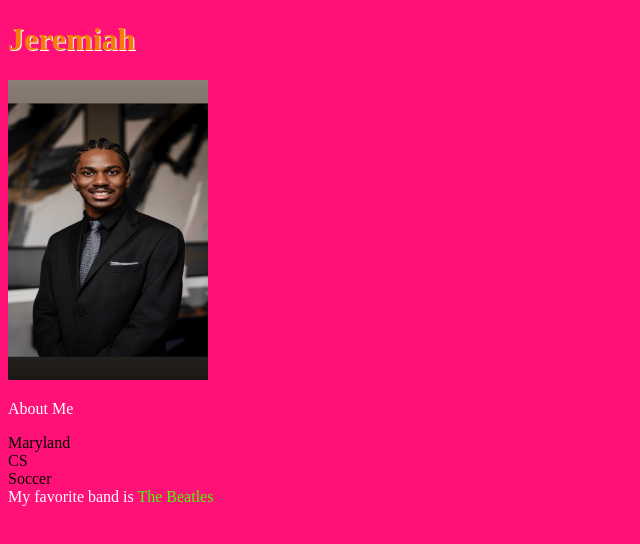
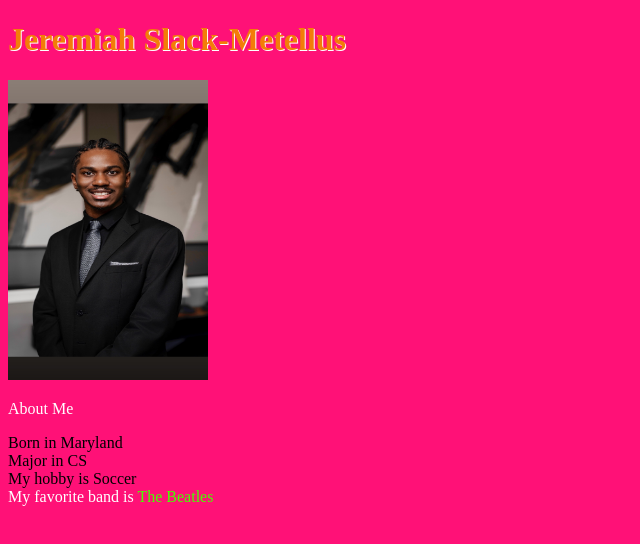
Before and after one commit to Jeremiah-SM/jnslackm, a plain HTML site: page index.html in a window 1280 px wide. Shown: the whole page, without its empty margins (0-640 px from the left). Drawn offline with Linux system fonts and the light colour scheme.

Commit message:
Revise personal details in index.html
Updated personal information and hobbies in the HTML file.

```diff
--- a/index.html
+++ b/index.html
@@ -6,12 +6,12 @@
     <title>Jeremiah Slack-Metellus</title>
 </head>
 <body>
-    <h1>Jeremiah</h1>
+    <h1>Jeremiah Slack-Metellus</h1>
 <p><img src="me.jpeg" width="200" height="300"></p>
 <div class="about">About Me</div>
-<p>Maryland
-<br/> CS
-<br/> Soccer <br/> <span class="about">My favorite band is</span> <span class="music">The Beatles</span> </p>
+<p>Born in Maryland
+<br/> Major in CS
+<br/> My hobby is Soccer <br/> <span class="about">My favorite band is</span> <span class="music">The Beatles</span> </p>
 
 </body>
 </html>
```
